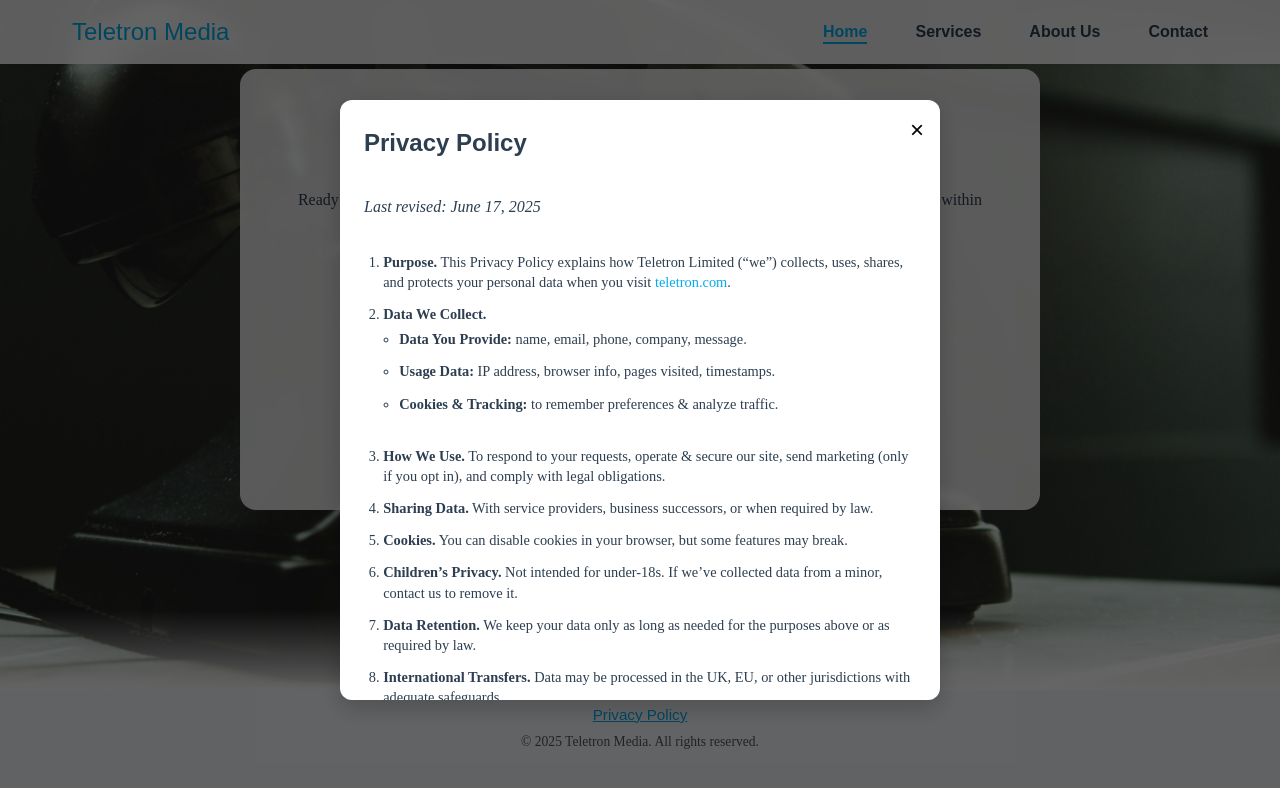
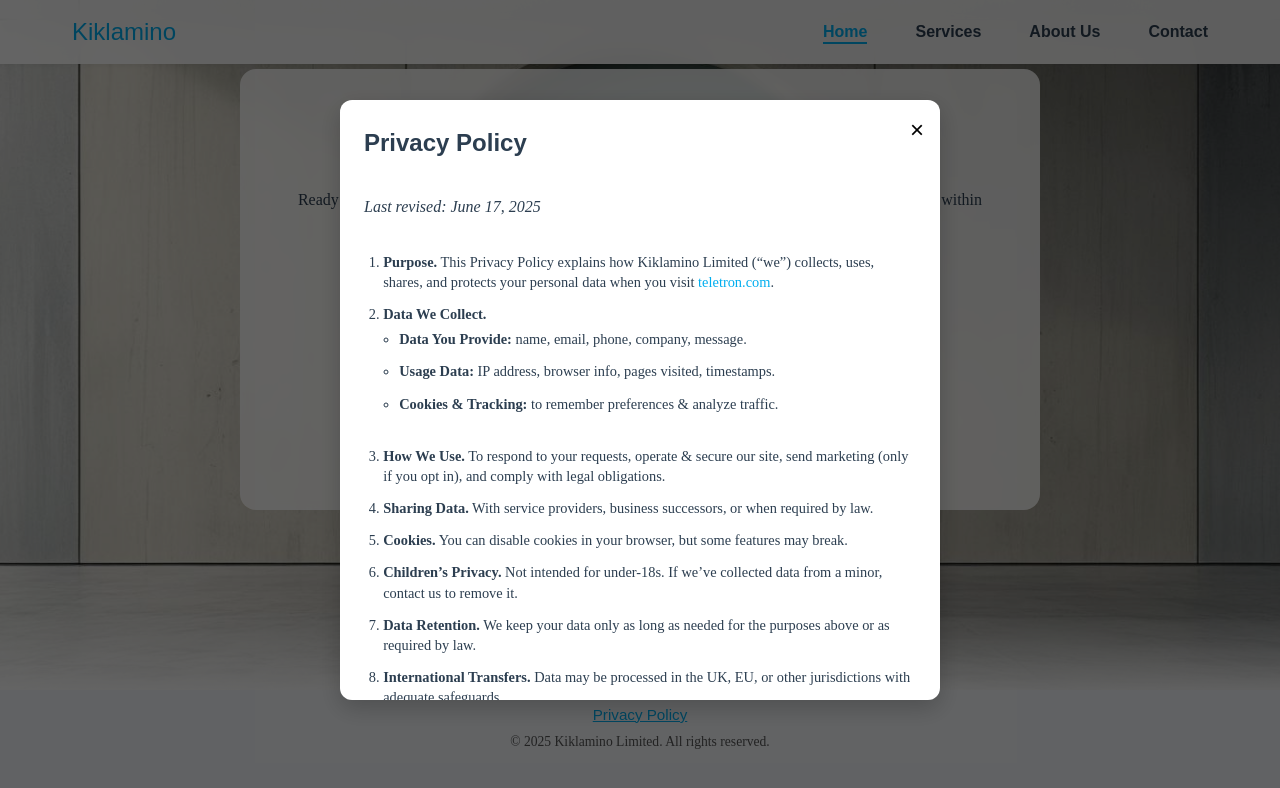
Before and after one commit to argirov77/aff3, a Next.js app: page / in a window 1280 px wide. Both pictures are taken after a click on the button "Privacy Policy". Shown: the part 2613-3401 px from the top of the page. Built offline with nearby package versions, Linux system fonts and the light colour scheme.

Commit message:
Apply header/logo/menu/font improvements and anchor fixes

```diff
--- a/src/app/components/About.tsx
+++ b/src/app/components/About.tsx
@@ -6,7 +6,7 @@ export default function About() {
       <div className="section-content">
         <h2>About Teletron Media</h2>
         <p>
-          Teletron Media is a performance-powered affiliate agency specializing in CPA/CPS partnerships.
+          Kiklamino Limited is a performance-powered affiliate agency specializing in CPA/CPS partnerships.
           We pair our in-house review platforms with a vetted network of top affiliates to deliver
           purchase-ready traffic and transparent, measurable ROI.
         </p>
--- a/src/app/components/Contact.tsx
+++ b/src/app/components/Contact.tsx
@@ -11,8 +11,8 @@ export default function Contact() {
         </p>
         <p>
           <strong>Email:</strong>{' '}
-          <a href="mailto:info@teletron.media" className="contact-link">
-            info@teletron.media
+          <a href="mailto:main@kiklaminoadv.com" className="contact-link">
+            main@kiklaminoadv.com
           </a>
           <br />
           <strong>Phone:</strong>{' '}
@@ -21,9 +21,9 @@ export default function Contact() {
           </a>
         </p>
         <p>
-          Teletron Media Ltd.<br />
-          24 Station Square, Suite 16<br />
-          Inverness IV1 1LD, Scotland
+          Kiklamino Limited.<br />
+          1 King Street, London<br />
+           England, EC2V 8AU
         </p>
       </div>
     </section>
--- a/src/app/components/Footer.tsx
+++ b/src/app/components/Footer.tsx
@@ -16,7 +16,7 @@ export default function Footer() {
           >
             Privacy Policy
           </button>
-          <p className="footer-copy">© 2025 Teletron Media. All rights reserved.</p>
+          <p className="footer-copy">© 2025 Kiklamino Limited. All rights reserved.</p>
         </div>
       </footer>
 
@@ -34,9 +34,9 @@ export default function Footer() {
             <p><em>Last revised: June 17, 2025</em></p>
             <ol className="policy-list">
               <li>
-                <strong>Purpose.</strong> This Privacy Policy explains how Teletron Limited (“we”)
+                <strong>Purpose.</strong> This Privacy Policy explains how Kiklamino Limited (“we”)
                 collects, uses, shares, and protects your personal data when you visit
-                <a href="https://teletron.com" target="_blank" rel="noopener noreferrer"> teletron.com</a>.
+                <a href="https://kiklaminoadv.com/" target="_blank" rel="noopener noreferrer"> teletron.com</a>.
               </li>
               <li>
                 <strong>Data We Collect.</strong>
@@ -85,8 +85,8 @@ export default function Footer() {
               </li>
               <li>
                 <strong>Contact.</strong><br/>
-                Email: <a href="mailto:info@teletron.com">info@teletron.com</a><br/>
-                Address: 24 Station Square, Suite 16, Inverness IV1 1LD, Scotland
+                Email: <a href="mailto:main@kiklaminoadv.com">main@kiklaminoadv.com</a><br/>
+                Address: 1 King Street, London, England, EC2V 8AU
               </li>
             </ol>
           </div>
--- a/src/app/components/Header.tsx
+++ b/src/app/components/Header.tsx
@@ -32,7 +32,7 @@ export default function Header() {
   return (
     <header>
       <div className="header__inner container">
-        <Link href="#hero" className="logo">Teletron Media</Link>
+        <Link href="#hero" className="logo">Kiklamino </Link>
         <nav>
           <ul className="nav-list">
             {NAV.map(item => (
--- a/src/app/components/Hero.tsx
+++ b/src/app/components/Hero.tsx
@@ -8,7 +8,7 @@ export default function Hero() {
         <h1>Eager to Supercharge Your Affiliate Revenue?</h1>
         <p>
           You’ve tested every ad hack in the book—yet your CPA still won’t budge.
-          At Teletron Media, we combine data-driven affiliate partnerships with
+          At Kiklamino Limited, we combine data-driven affiliate partnerships with
           proprietary review sites to finally move the needle on your bottom line.
         </p>
         <div className="hero-cta">
--- a/src/app/globals.css
+++ b/src/app/globals.css
@@ -199,10 +199,10 @@ nav ul {
   );
   pointer-events: none;
 }
-.section--hero     { background-image: url('/images/hero.png'); }
-.section--services { background-image: url('/images/services.jpg'); }
-.section--about    { background-image: url('/images/about-us1.jpg'); }
-.section--contact  { background-image: url('/images/contact.jpg'); }
+.section--hero     { background-image: url('/images/i1.jpg'); }
+.section--services { background-image: url('/images/i2.jpg'); }
+.section--about    { background-image: url('/images/i3.jpg'); }
+.section--contact  { background-image: url('/images/i4.jpg'); }
 
 /* внутренний оверлей-блок (только где нужен) */
 .section-content {
```
